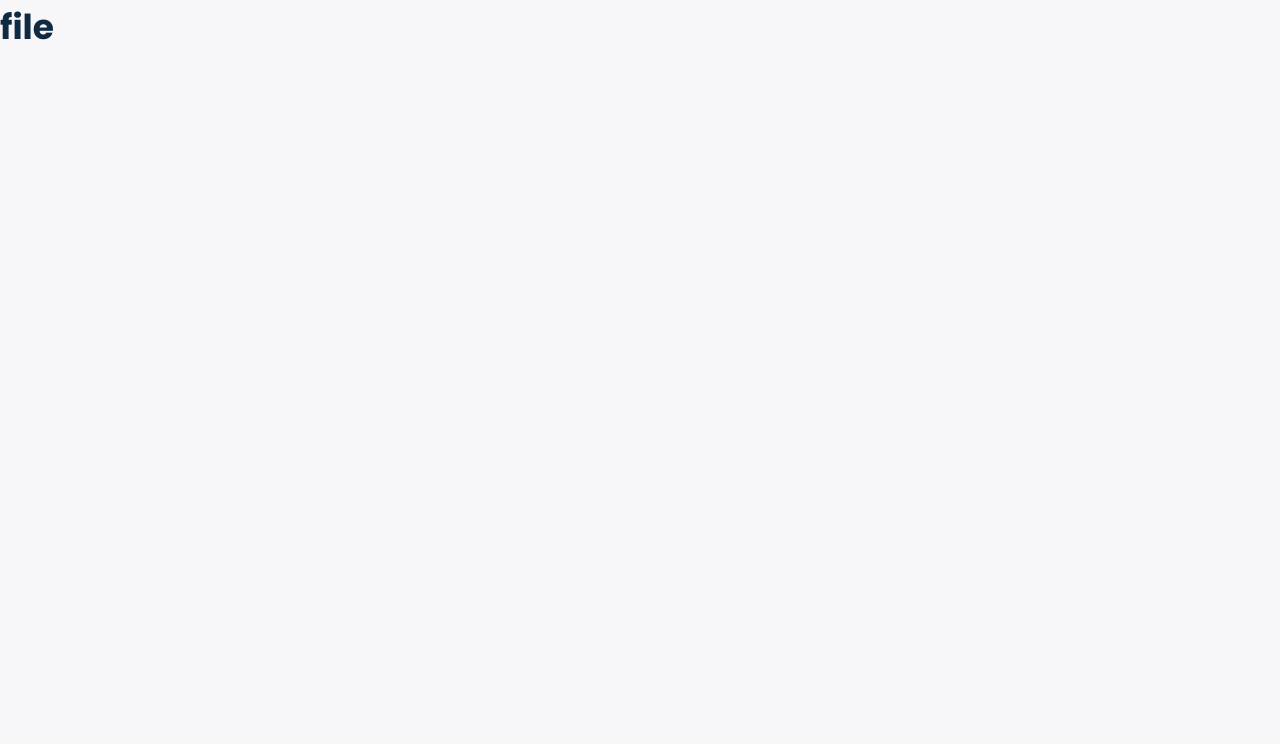
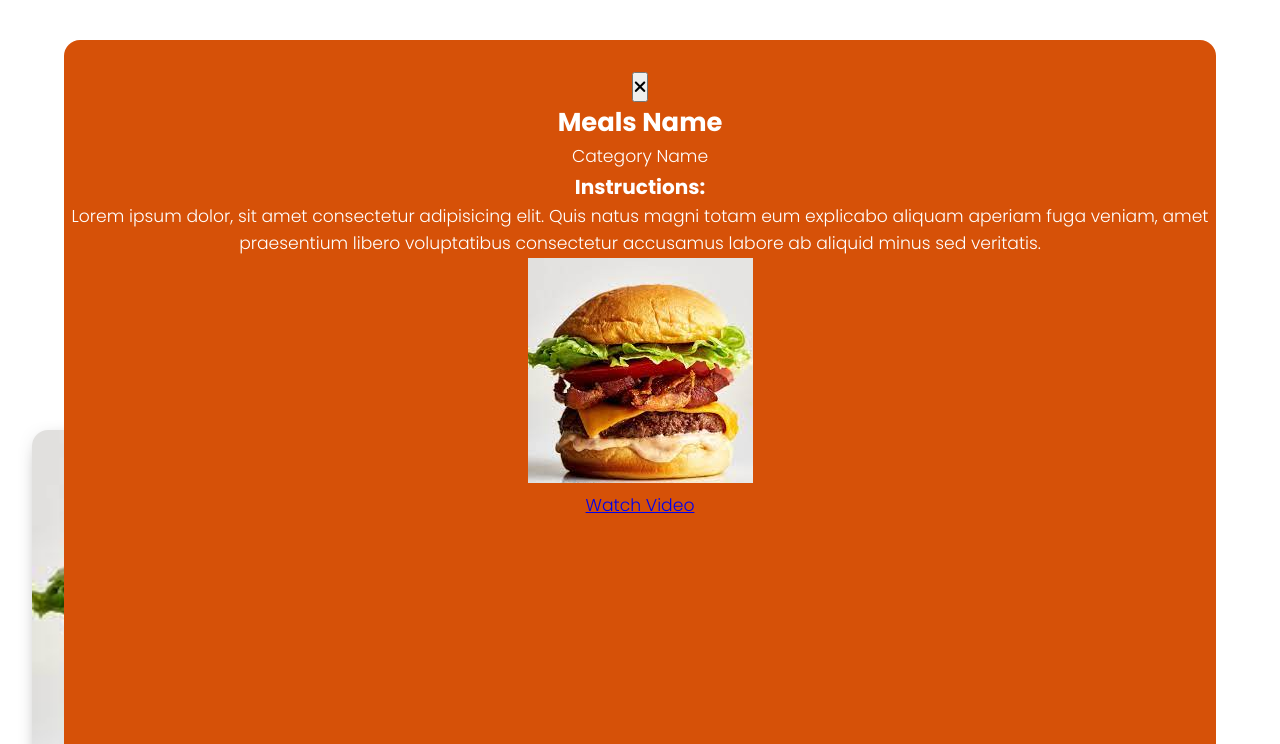
Before and after one commit to belaymit/Food-Recipe-App-gitflow-APIs, a website: page src/index.html in a window 1280 px wide. Shown: the top 744 px of the page. Drawn offline with Linux system fonts and the light colour scheme.

Commit message:
added all sections and articles

```diff
--- a/src/index.html
+++ b/src/index.html
@@ -20,10 +20,73 @@
       crossorigin="anonymous"
     ></script>
     <script defer src="index.js"></script>
-    <title>Leaderboard: Project Setup</title>
+    <title>Food Recipe App:git flow</title>
     <link rel="stylesheet" href="index.css" />
   </head>
   <body>
-   <h1>file</h1>
+    <div class="container">
+      <div class="meal-wrapper">
+        <div class="meal-search">
+          <h2 class="title">Meals</h2>
+          <blockquote>
+            Real food doesn't have ingredients, real food is ingredients. <br />
+            <cite>-Jamie Oliver</cite>
+          </blockquote>
+          <div class="meal-search-box">
+            <input
+              type="text"
+              class="search-control"
+              placeholder="Enter and ingredient"
+              id="search-input"
+            />
+            <button type="submit" class="search-btn btn" id="search-btn">
+              <i class="fas fa-search"></i>
+            </button>
+          </div>
+        </div>
+        <div class="meal-result">
+          <h2 class="title">Your Search Result:</h2>
+          <div id="meal">
+            <div class="meal-item">
+              <div class="meal-img">
+                <img src="../Images/chees-burger.jfif" alt="food" />
+              </div>
+              <div class="meal-name">
+                <h3>Cheese Burger</h3>
+                <a href="#" class="recipe-btn">Get Recipe</a>
+              </div>
+            </div>
+          </div>
+        </div>
+        <div class="meal-details">
+          <button
+            type="button"
+            class="btn recipe-close-btn"
+            id="recipe-close-btn"
+          >
+            <i class="fas fa-times"></i>
+          </button>
+          <div class="meal-details-content">
+            <h2 class="recipe-title">Meals Name</h2>
+            <p class="recipe-category">Category Name</p>
+            <div class="recipe-instruct">
+              <h3>Instructions:</h3>
+              <p>
+                Lorem ipsum dolor, sit amet consectetur adipisicing elit. Quis
+                natus magni totam eum explicabo aliquam aperiam fuga veniam,
+                amet praesentium libero voluptatibus consectetur accusamus
+                labore ab aliquid minus sed veritatis.
+              </p>
+            </div>
+            <div class="recipe-meal-img">
+              <img src="../Images/chees-burger.jfif" alt="chees-buger">
+            </div>
+            <div class="recipe-link">
+              <a href="#" target="_blank">Watch Video</a>
+            </div>
+          </div>
+        </div>
+      </div>
+    </div>
   </body>
 </html>
```
